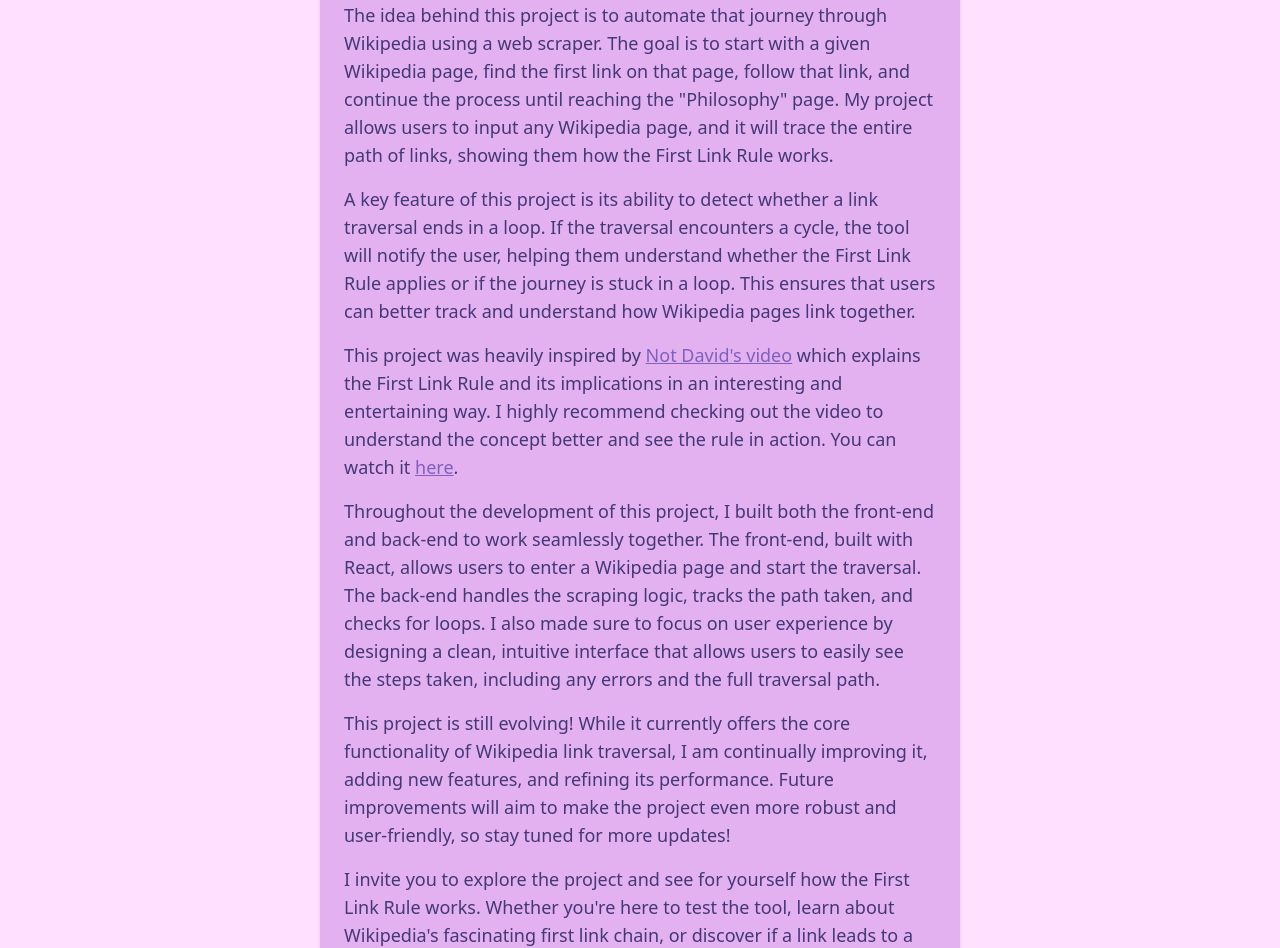
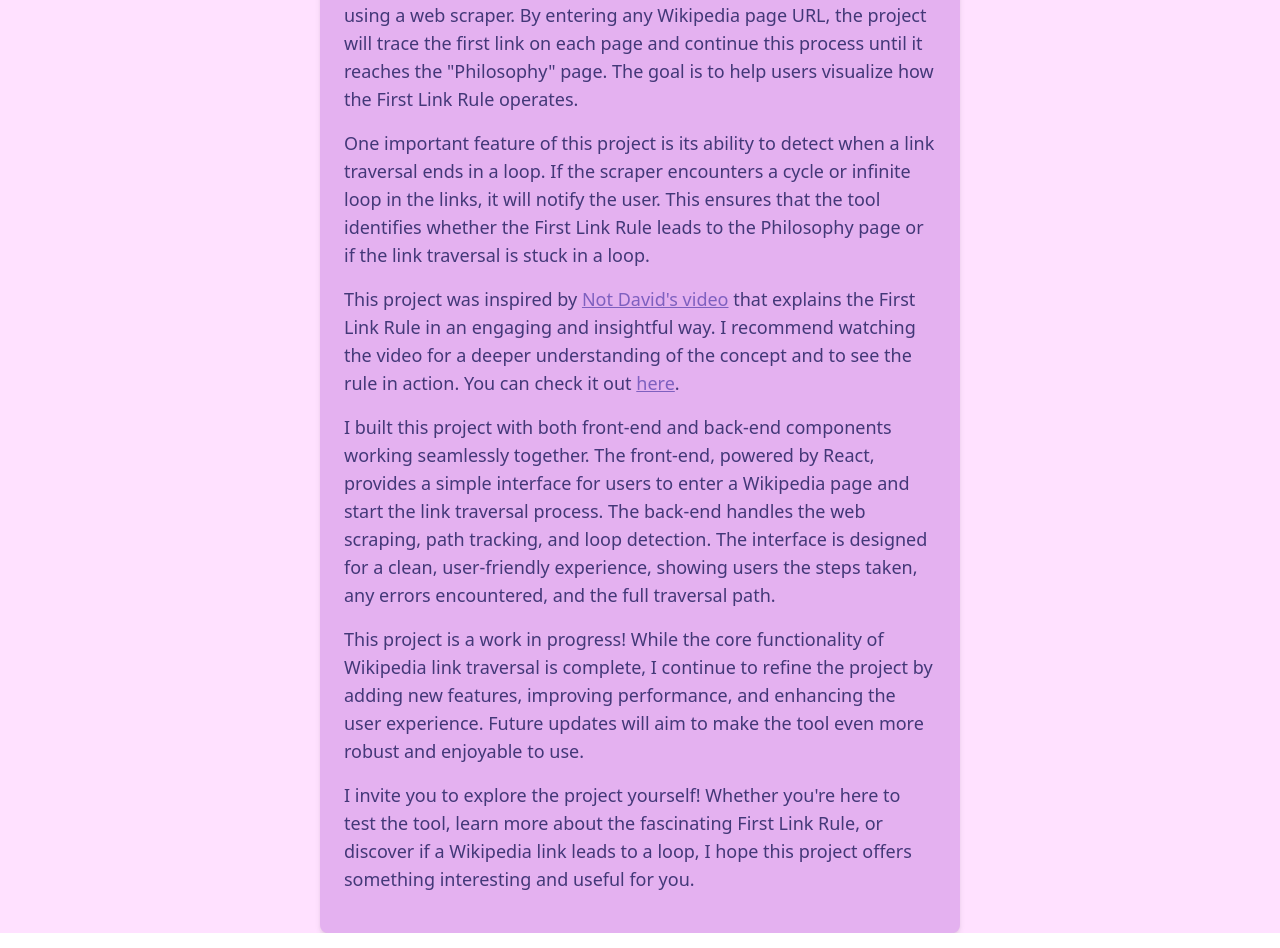
Before and after one commit to 190-785/First_Link, a React (Vite) app: page /about in a window 1280 px wide. Shown: the part 327-1275 px from the top of the page. Built offline with nearby package versions, Linux system fonts and the light colour scheme.

Commit message:
Improved result display

```diff
--- a/src/pages/AboutPage.jsx
+++ b/src/pages/AboutPage.jsx
@@ -3,36 +3,42 @@ import React from "react";
 const AboutPage = () => {
   return (
     <div className="min-h-screen flex flex-col bg-palePurple text-darkPurple">
+      {/* Section to display the About Page content */}
       <section className="flex-grow max-w-3xl p-6 bg-lightPurple rounded-lg shadow-md w-full sm:w-10/12 md:w-8/12 lg:w-7/12 xl:w-6/12 mx-auto">
         <h1 className="text-3xl font-bold mb-6 text-center">
           About This Project
         </h1>
+
+        {/* Introduction to the First Link Rule */}
         <p className="text-lg mb-4">
-          Wikipedia's First Link Rule is a fascinating phenomenon where, when
-          starting from any Wikipedia page, following the first link on each
-          subsequent page (while avoiding any disambiguation pages), eventually
-          leads you to the "Philosophy" page. This chain of links creates an
-          interesting and unexpected journey through Wikipedia articles, and is
-          the foundation of the project that I built.
+          The "First Link Rule" is a fascinating phenomenon in Wikipedia, where
+          if you start from any Wikipedia page and follow the first link on each
+          subsequent page, you will eventually reach the "Philosophy" page. This
+          unexpected journey through a series of Wikipedia articles inspired the
+          creation of this project.
         </p>
+
+        {/* Explanation of the project's functionality */}
         <p className="text-lg mb-4">
-          The idea behind this project is to automate that journey through
-          Wikipedia using a web scraper. The goal is to start with a given
-          Wikipedia page, find the first link on that page, follow that link,
-          and continue the process until reaching the "Philosophy" page. My
-          project allows users to input any Wikipedia page, and it will trace
-          the entire path of links, showing them how the First Link Rule works.
+          This project automates the First Link Rule journey through Wikipedia
+          using a web scraper. By entering any Wikipedia page URL, the project
+          will trace the first link on each page and continue this process until
+          it reaches the "Philosophy" page. The goal is to help users visualize
+          how the First Link Rule operates.
         </p>
+
+        {/* Explanation of loop detection feature */}
         <p className="text-lg mb-4">
-          A key feature of this project is its ability to detect whether a link
-          traversal ends in a loop. If the traversal encounters a cycle, the
-          tool will notify the user, helping them understand whether the First
-          Link Rule applies or if the journey is stuck in a loop. This ensures
-          that users can better track and understand how Wikipedia pages link
-          together.
+          One important feature of this project is its ability to detect when a
+          link traversal ends in a loop. If the scraper encounters a cycle or
+          infinite loop in the links, it will notify the user. This ensures that
+          the tool identifies whether the First Link Rule leads to the
+          Philosophy page or if the link traversal is stuck in a loop.
         </p>
+
+        {/* Acknowledgment of the inspiration */}
         <p className="text-lg mb-4">
-          This project was heavily inspired by{" "}
+          This project was inspired by{" "}
           <a
             href="https://www.youtube.com/@not_David"
             target="_blank"
@@ -41,10 +47,9 @@ const AboutPage = () => {
           >
             Not David's video
           </a>{" "}
-          which explains the First Link Rule and its implications in an
-          interesting and entertaining way. I highly recommend checking out the
-          video to understand the concept better and see the rule in action. You
-          can watch it{" "}
+          that explains the First Link Rule in an engaging and insightful way. I
+          recommend watching the video for a deeper understanding of the concept
+          and to see the rule in action. You can check it out{" "}
           <a
             href="https://youtu.be/-llumS2rA8I?feature=shared"
             target="_blank"
@@ -55,27 +60,33 @@ const AboutPage = () => {
           </a>
           .
         </p>
+
+        {/* Details about the development process */}
         <p className="text-lg mb-4">
-          Throughout the development of this project, I built both the front-end
-          and back-end to work seamlessly together. The front-end, built with
-          React, allows users to enter a Wikipedia page and start the traversal.
-          The back-end handles the scraping logic, tracks the path taken, and
-          checks for loops. I also made sure to focus on user experience by
-          designing a clean, intuitive interface that allows users to easily see
-          the steps taken, including any errors and the full traversal path.
+          I built this project with both front-end and back-end components
+          working seamlessly together. The front-end, powered by React, provides
+          a simple interface for users to enter a Wikipedia page and start the
+          link traversal process. The back-end handles the web scraping, path
+          tracking, and loop detection. The interface is designed for a clean,
+          user-friendly experience, showing users the steps taken, any errors
+          encountered, and the full traversal path.
         </p>
+
+        {/* Future plans for the project */}
         <p className="text-lg mb-4">
-          This project is still evolving! While it currently offers the core
-          functionality of Wikipedia link traversal, I am continually improving
-          it, adding new features, and refining its performance. Future
-          improvements will aim to make the project even more robust and
-          user-friendly, so stay tuned for more updates!
+          This project is a work in progress! While the core functionality of
+          Wikipedia link traversal is complete, I continue to refine the project
+          by adding new features, improving performance, and enhancing the user
+          experience. Future updates will aim to make the tool even more robust
+          and enjoyable to use.
         </p>
+
+        {/* Invitation to explore the project */}
         <p className="text-lg mb-4">
-          I invite you to explore the project and see for yourself how the First
-          Link Rule works. Whether you're here to test the tool, learn about
-          Wikipedia's fascinating first link chain, or discover if a link leads
-          to a loop, I hope this project offers something interesting for you!
+          I invite you to explore the project yourself! Whether you're here to
+          test the tool, learn more about the fascinating First Link Rule, or
+          discover if a Wikipedia link leads to a loop, I hope this project
+          offers something interesting and useful for you.
         </p>
       </section>
     </div>
--- a/src/pages/HomePage.jsx
+++ b/src/pages/HomePage.jsx
@@ -4,6 +4,7 @@ import axios from "axios";
 // Helper function to clean and format the search term
 const formatSearchTerm = (term) => {
   let formattedTerm = term.trim();
+  // Remove the Wikipedia URL prefix if present
   if (formattedTerm.startsWith("https://en.wikipedia.org/wiki/")) {
     formattedTerm = formattedTerm.replace("https://en.wikipedia.org/wiki/", "");
   } else if (formattedTerm.startsWith("http://en.wikipedia.org/wiki/")) {
@@ -12,12 +13,13 @@ const formatSearchTerm = (term) => {
   return formattedTerm.replace(/^\/+/, ""); // Clean up leading slashes
 };
 
-// Result Display Component
-const ResultDisplay = ({ result }) => (
+// Result Display Component to show results after traversal
+const ResultDisplay = ({ result, onToggleFullPath }) => (
   <div className="mt-4 p-6 bg-lightPurple rounded-lg shadow-md">
-    <h2 className="text-2xl font-semibold mb-4">Scraping Results</h2>
+    <h2 className="text-2xl font-semibold mb-4">Traversal Results</h2>
     {result.error ? (
       <>
+        {/* Show error message if there was an issue during traversal */}
         <p className="text-red-500">{result.error}</p>
         <p>
           <strong>Link Path:</strong>
@@ -39,6 +41,7 @@ const ResultDisplay = ({ result }) => (
       </>
     ) : (
       <>
+        {/* If successful, display traversal information */}
         <p>
           <strong>Original Link:</strong>
           <a
@@ -54,7 +57,7 @@ const ResultDisplay = ({ result }) => (
           <strong>Steps Taken:</strong> {result.steps}
         </p>
         <p>
-          <strong>Last Link (Philosophy):</strong>
+          <strong>Final Link (Philosophy):</strong>
           {result.last_link && (
             <a
               href={result.last_link}
@@ -66,6 +69,35 @@ const ResultDisplay = ({ result }) => (
             </a>
           )}
         </p>
+
+        {/* Show a button to toggle full path visibility */}
+        <button
+          onClick={onToggleFullPath}
+          className="bg-darkPurple text-white px-6 py-2 rounded-lg mt-4 hover:bg-mediumPurple transition duration-200"
+        >
+          {result.showFullPath ? "Hide Entire Path" : "Show Entire Path"}
+        </button>
+
+        {/* Full Path Toggle */}
+        {result.showFullPath && (
+          <div className="mt-4 p-6 bg-lightPurple rounded-lg shadow-md">
+            <h2 className="text-2xl font-semibold mb-4">Full Path Traversed</h2>
+            <ul className="list-disc pl-5">
+              {result.path.map((item, index) => (
+                <li key={index}>
+                  <a
+                    href={item}
+                    target="_blank"
+                    rel="noopener noreferrer"
+                    className="text-blue-500 underline"
+                  >
+                    {item}
+                  </a>
+                </li>
+              ))}
+            </ul>
+          </div>
+        )}
       </>
     )}
   </div>
@@ -85,25 +117,23 @@ const HomePage = () => {
   const [success, setSuccess] = useState("");
   const [result, setResult] = useState(null); // State for storing backend response
   const [isLoading, setIsLoading] = useState(false); // Loading state
-  const [isFullTraversalAvailable, setIsFullTraversalAvailable] =
-    useState(false); // State to show full traversal button
-  const [showFullPath, setShowFullPath] = useState(false); // State to toggle full path visibility
 
   const BACKEND_URL =
     import.meta.env.VITE_BACKEND_URL || "http://localhost:5000"; // Default for local dev
 
+  // Handle form submission
   const handleSubmit = async (e) => {
     e.preventDefault();
 
     if (!searchTerm) {
-      setError("Please enter a Wikipedia page.");
+      setError("Please enter a Wikipedia page link.");
       return;
     }
 
     setError("");
     setSuccess("");
     setResult(null); // Clear previous results
-    setIsLoading(true); // Start loading
+    setIsLoading(true); // Start loading state
 
     const cleanSearchTerm = formatSearchTerm(searchTerm);
     const wikiUrl = `https://en.wikipedia.org/wiki/${encodeURIComponent(
@@ -116,28 +146,30 @@ const HomePage = () => {
       });
 
       if (response.status === 200) {
-        setSuccess("Successfully sent to the backend!");
-        setResult(response.data); // Store the response data in state
-        setIsFullTraversalAvailable(true); // Enable full traversal button
+        setSuccess("Traversal completed successfully!");
+        setResult({
+          ...response.data,
+          showFullPath: false, // Default to not show full path
+        });
       } else {
         setError("Unexpected response from the backend.");
       }
     } catch (err) {
       console.error(err);
       const errorMessage =
-        err.response?.data?.message ||
-        err.message ||
-        "An error occurred while sending the URL to the backend.";
+        err.response?.data?.message || err.message || "An error occurred";
       setError(errorMessage);
     } finally {
       setIsLoading(false); // Stop loading
     }
   };
 
-  const handleShowEntirePath = () => {
-    if (result?.path) {
-      setShowFullPath((prev) => !prev); // Toggle the visibility of the full path
-    }
+  // Toggle the visibility of the full path traversed
+  const handleToggleFullPath = () => {
+    setResult((prevResult) => ({
+      ...prevResult,
+      showFullPath: !prevResult.showFullPath, // Toggle full path visibility
+    }));
   };
 
   return (
@@ -146,12 +178,18 @@ const HomePage = () => {
         <LoadingSpinner />
       ) : (
         <>
+          {/* Main heading */}
           <h1 className="text-5xl font-bold mb-6 mt-6 text-center">
             Welcome to Link Rule!
           </h1>
+
+          {/* Instruction text */}
           <p className="text-center max-w-xl text-lg p-6 bg-lightPurple rounded-lg shadow-md mb-4">
-            Enter a Wikipedia page below to submit it for processing.
+            Enter the name of a Wikipedia page below, and we'll help you find
+            its path to the 'Philosophy' page.
           </p>
+
+          {/* Form for submitting a Wikipedia link */}
           <form
             onSubmit={handleSubmit}
             className="flex flex-col md:flex-row mb-4 w-full max-w-lg"
@@ -172,43 +210,17 @@ const HomePage = () => {
               Start Traversal
             </button>
           </form>
+
+          {/* Error and success messages */}
           {error && <p className="text-red-500 mt-4">{error}</p>}
           {success && <p className="text-green-500 mt-4">{success}</p>}
 
-          {result && <ResultDisplay result={result} />}
-
-          {/* Full traversal button (appears after the first result) */}
-          {isFullTraversalAvailable && (
-            <button
-              onClick={handleShowEntirePath}
-              className="bg-darkPurple text-white px-6 py-2 rounded-lg mt-4 hover:bg-mediumPurple transition duration-200"
-              disabled={isLoading}
-            >
-              {showFullPath ? "Hide Entire Path" : "Show Entire Path"}
-            </button>
-          )}
-
-          {/* Show Full Path Toggle Button */}
-          {showFullPath && (
-            <div className="mt-4 p-6 bg-lightPurple rounded-lg shadow-md">
-              <h2 className="text-2xl font-semibold mb-4">
-                Full Path Traversed
-              </h2>
-              <ul className="list-disc pl-5">
-                {result.path.map((item, index) => (
-                  <li key={index}>
-                    <a
-                      href={item}
-                      target="_blank"
-                      rel="noopener noreferrer"
-                      className="text-blue-500 underline"
-                    >
-                      {item}
-                    </a>
-                  </li>
-                ))}
-              </ul>
-            </div>
+          {/* Display results if available */}
+          {result && (
+            <ResultDisplay
+              result={result}
+              onToggleFullPath={handleToggleFullPath}
+            />
           )}
         </>
       )}
```
Also changed, not shown: src/pages/ContactPage.jsx (+12 -2 lines).
